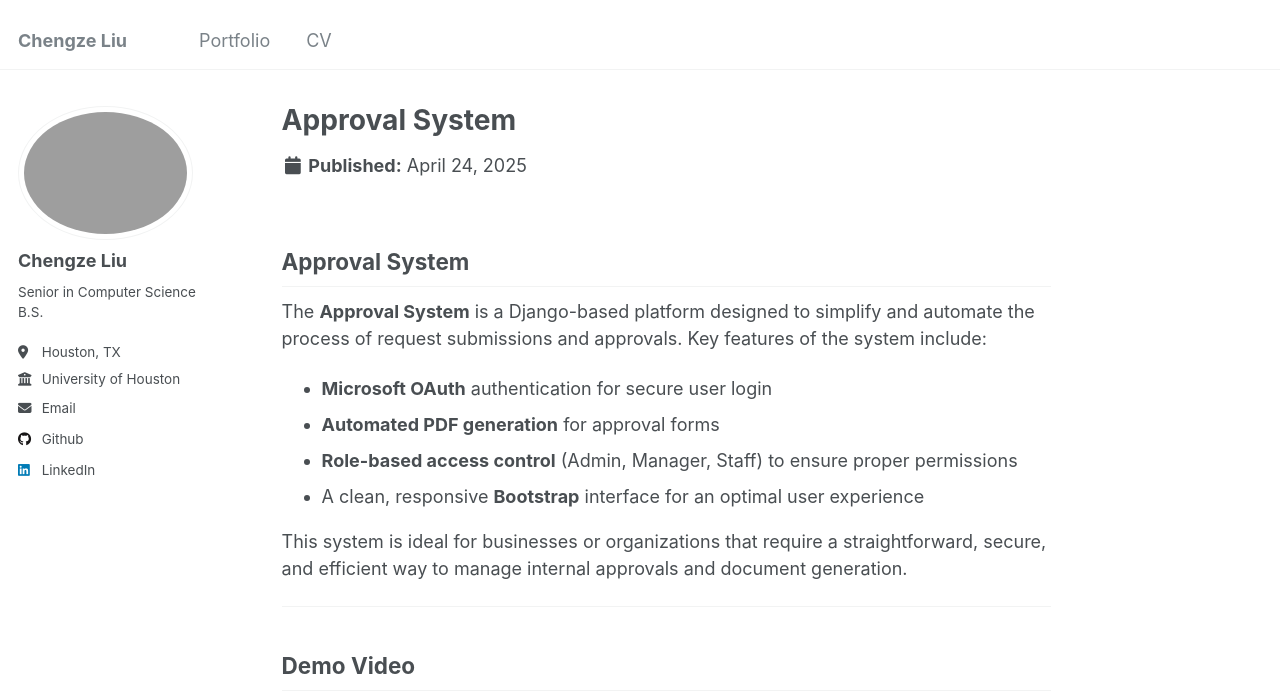
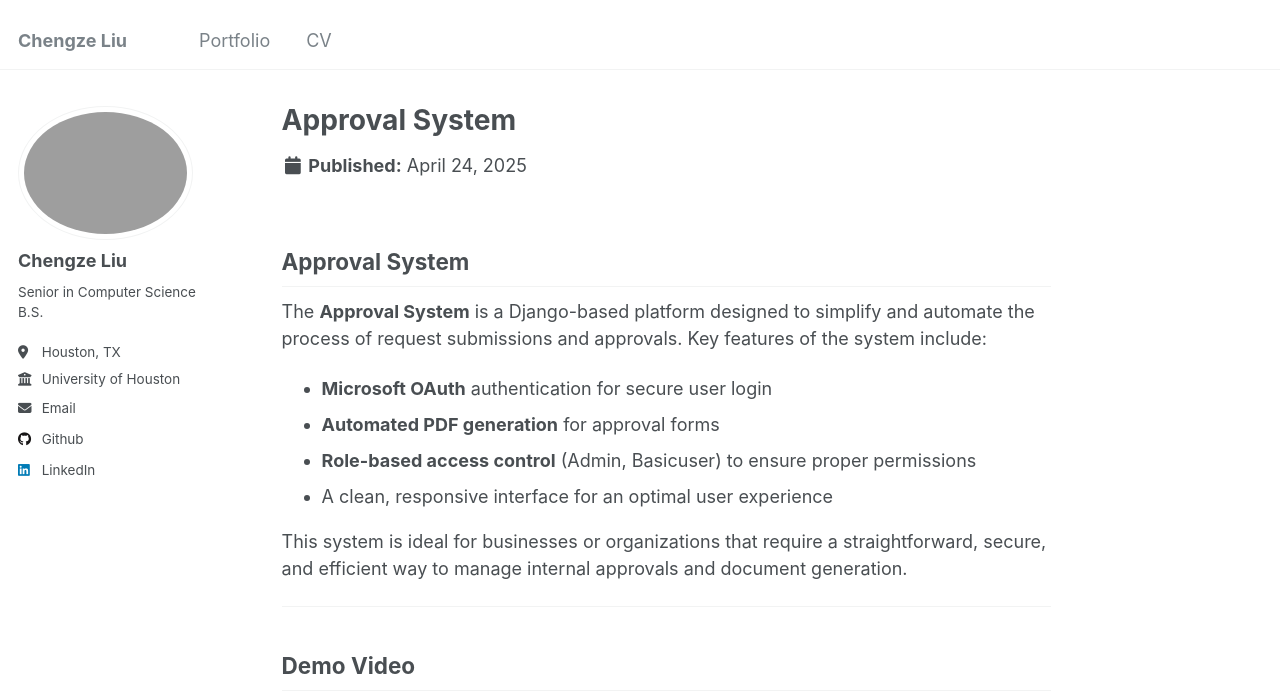
Before and after one commit to chengze24/chengze24.github.io, a Jekyll site: the page built from _portfolio/portfolio-1.md, in a window 1280 px wide and 900 px high, cut to the strip 0-698 px from the top of the window. Built offline with Jekyll 4.4.1, drawn with Linux system fonts in a browser that asks for light colours.

Commit message:
Update portfolio-1.md

```diff
--- a/_portfolio/portfolio-1.md
+++ b/_portfolio/portfolio-1.md
@@ -30,8 +30,8 @@ The **Approval System** is a Django-based platform designed to simplify and auto
 
 - **Microsoft OAuth** authentication for secure user login
 - **Automated PDF generation** for approval forms
-- **Role-based access control** (Admin, Manager, Staff) to ensure proper permissions
-- A clean, responsive **Bootstrap** interface for an optimal user experience
+- **Role-based access control** (Admin, Basicuser) to ensure proper permissions
+- A clean, responsive interface for an optimal user experience
 
 This system is ideal for businesses or organizations that require a straightforward, secure, and efficient way to manage internal approvals and document generation.
 
```
